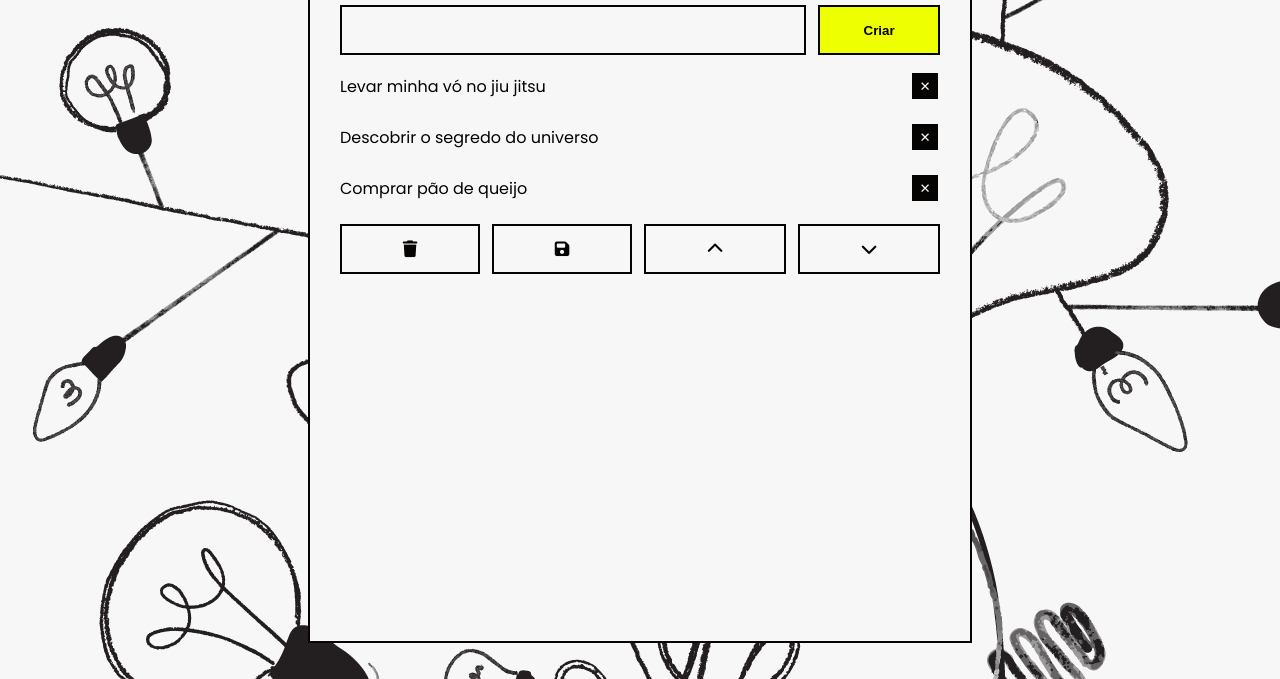
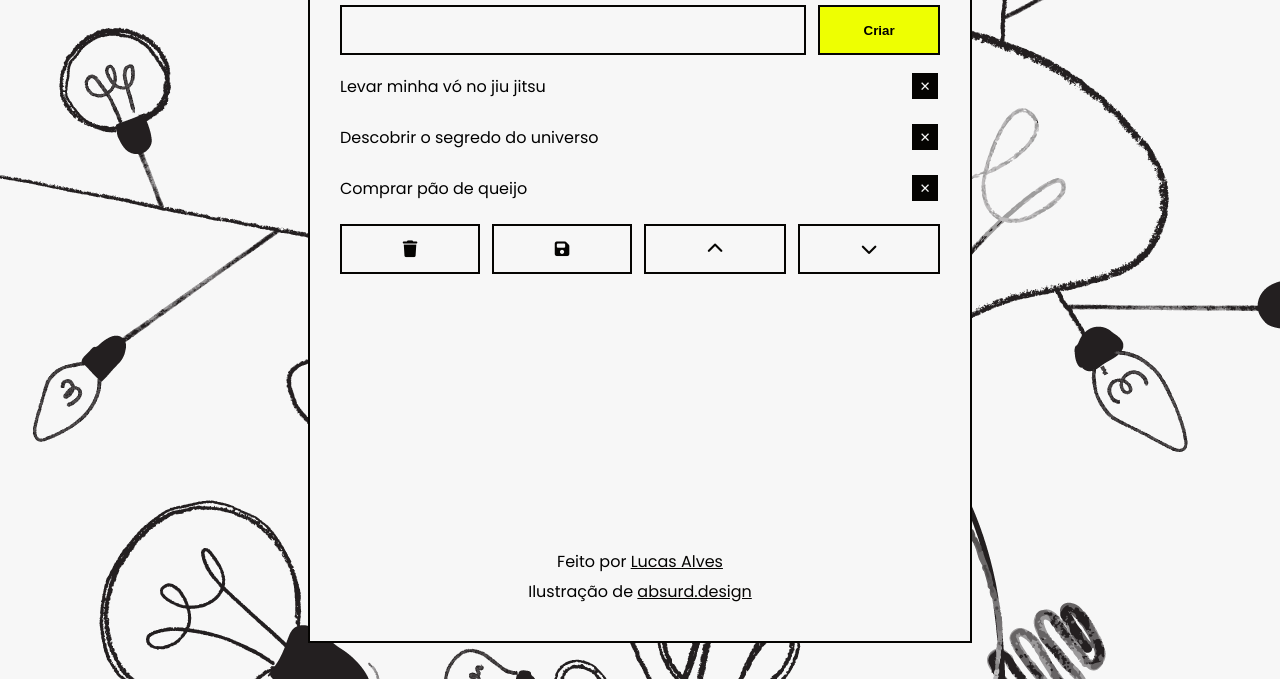
Before and after one commit to lucas-adb/lista-de-tarefas, a plain HTML site: page index.html in a window 1280 px wide. Shown: the part 137-816 px from the top of the page. Drawn offline with Linux system fonts and the light colour scheme.

Commit message:
adicionou footer

```diff
--- a/index.html
+++ b/index.html
@@ -31,6 +31,11 @@
             <button id="mover-cima"><i class="fa-solid fa-chevron-up fa-lg" style="color: #050402;"></i></button>
             <button id="mover-baixo"><i class="fa-solid fa-chevron-down fa-lg" style="color: #050402;"></i></button>
         </div>
+        <div id="space"></div>
+        <div id="creditos">
+            <p>Feito por <a href="https://github.com/lucas-adb">Lucas Alves</a></p>
+            <p>Ilustração de <a href="absurd.design">absurd.design</a></p>
+        </div>
     </main>
 </body>
 <script src="script.js"></script>
--- a/style.css
+++ b/style.css
@@ -31,6 +31,8 @@ main {
   max-width: 600px;
   min-width: 300px;
   padding: 10px 30px;
+  /* display: flex;
+  flex-direction: column; */
 }
 
 #input-container {
@@ -142,3 +144,26 @@ h1 {
   background-color: var(--todo-yellow);
   border: 2px solid var(--todo-black);
 }
+
+#space {
+  height: 270px;
+}
+
+#creditos {
+  margin-bottom: 21px;
+}
+
+#creditos p {
+  margin: 5px;
+  margin-bottom: 0;
+}
+
+a {
+  text-decoration: underline;
+  color: var(--todo-black);
+}
+
+a:hover {
+  text-decoration: none;
+  background-color: var(--todo-yellow);
+}
```
